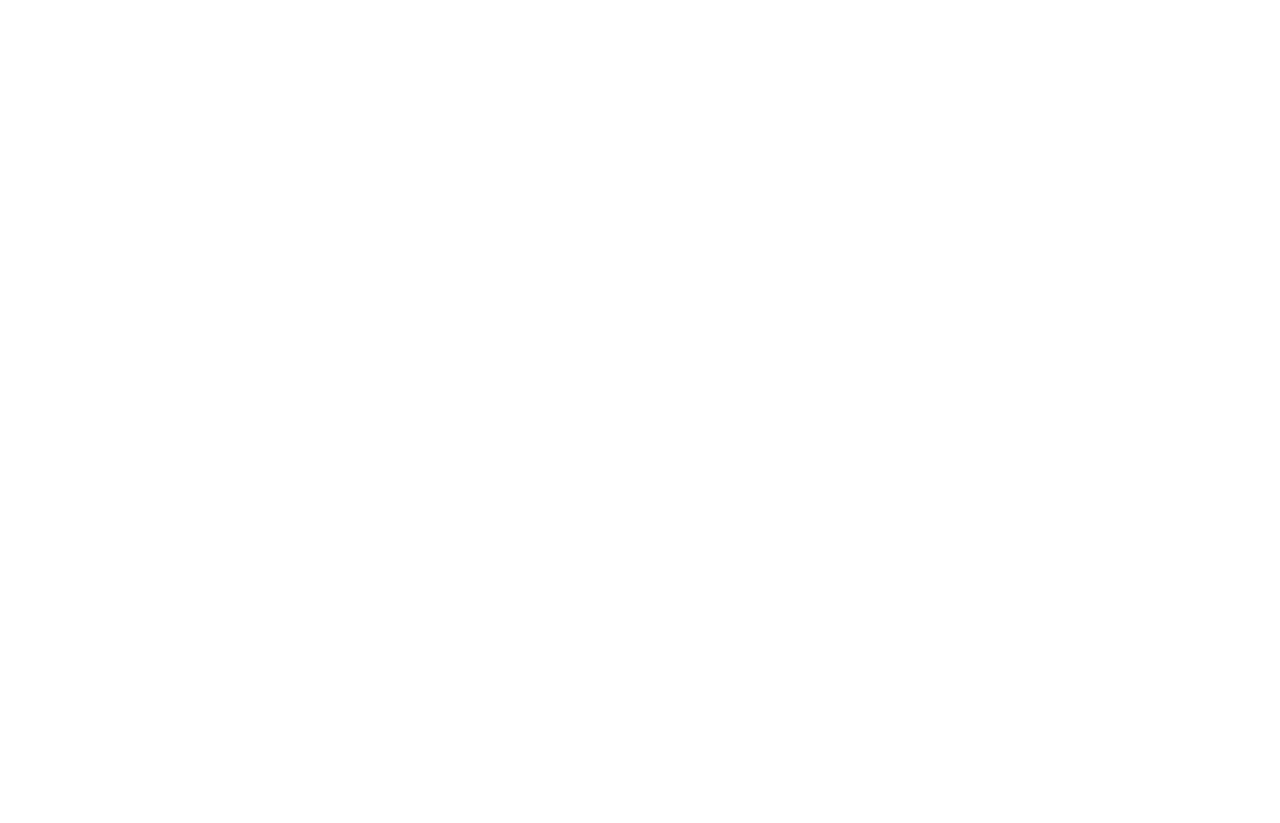
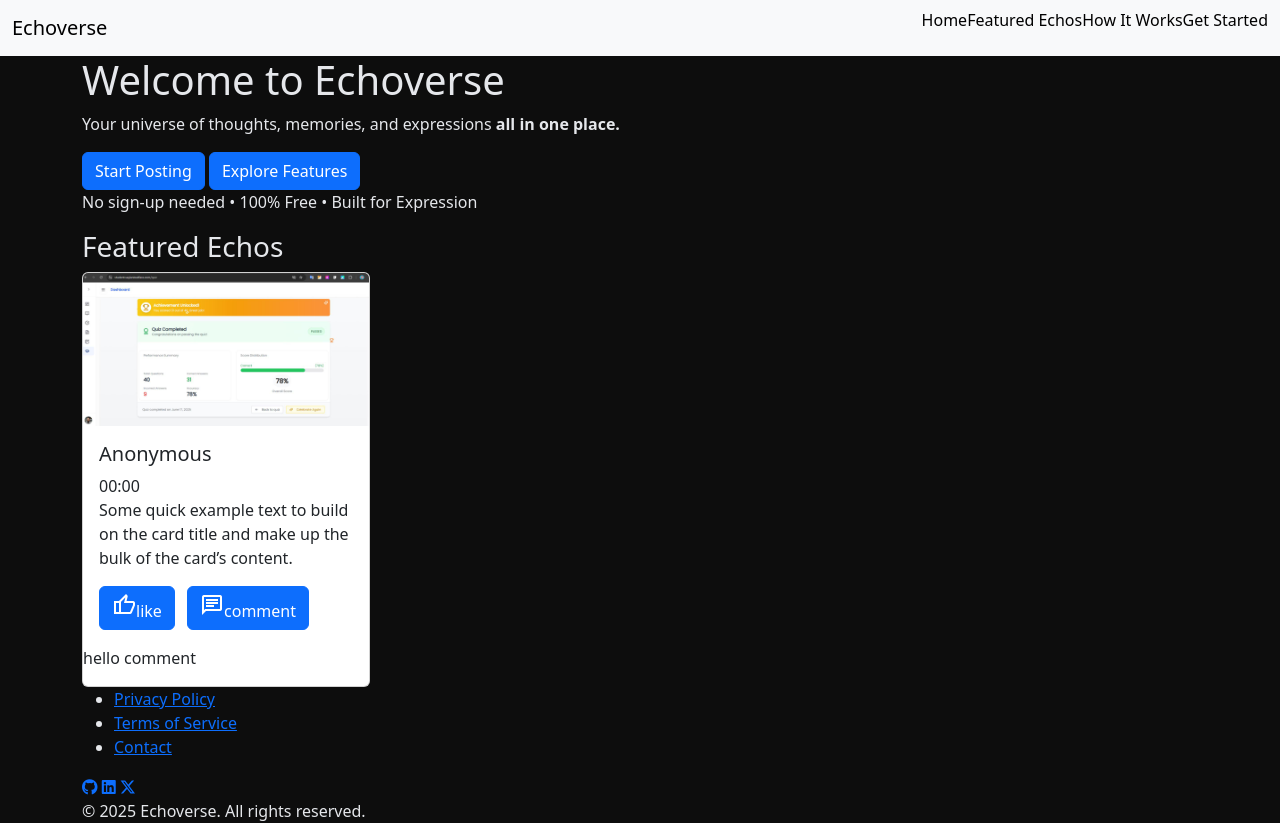
Before and after one commit to MAHasnain/Echoverse-Posting-app, a plain HTML site: page index.html in a window 1280 px wide. Before the commit the page ends 800 px from the top, so only its background shows below. Drawn offline with nearby package versions, Linux system fonts and the light colour scheme; a web font is replaced by a local one.

Commit message:
UI structure almost complete

```diff
--- a/app.js
+++ b/app.js
@@ -0,0 +1,16 @@
+const current_time = new Date();
+var posts = [
+    {
+        id: Date.now,
+        user_name: "anonymous",
+        text_content: "lorem ipsum",
+        bg_img: "img.jpg"
+    },
+    {
+        id: Date.now,
+        user_name: "anonymous",
+        post_time: current_time.toLocaleTimeString(),
+        text_content: "lorem ipsum",
+        bg_img: "img.jpg"
+    },
+]
--- a/index.html
+++ b/index.html
@@ -1,11 +1,137 @@
 <!DOCTYPE html>
 <html lang="en">
+
 <head>
-    <meta charset="UTF-8">
-    <meta name="viewport" content="width=device-width, initial-scale=1.0">
-    <title>Echoverse | Like your own universe of thoughts</title>
+  <meta charset="UTF-8">
+  <meta name="viewport" content="width=device-width, initial-scale=1.0">
+  <title>Echoverse | Like your own universe of thoughts</title>
+
+  <!-- icons -->
+
+  <link href="https://fonts.googleapis.com/css2?family=Material+Symbols+Outlined" rel="stylesheet" />
+
+  <!-- bootstrap -->
+
+  <link href="https://cdn.jsdelivr.net/npm/bootstrap@5.3.7/dist/css/bootstrap.min.css" rel="stylesheet"
+    integrity="sha384-LN+7fdVzj6u52u30Kp6M/trliBMCMKTyK833zpbD+pXdCLuTusPj697FH4R/5mcr" crossorigin="anonymous">
+  <link rel="stylesheet" href="style.css">
+
 </head>
+
 <body>
 
+  <nav class="navbar bg-body-tertiary">
+    <div class="container-fluid">
+      <a class="navbar-brand">Echoverse</a>
+
+      <div class="nav-items">
+
+        <ul class="nav-links d-flex">
+          <li><a href="#">Home</a></li>
+          <li><a href="#">Featured Echos</a></li>
+          <li><a href="#">How It Works</a></li>
+          <li><a href="#">Get Started</a></li>
+        </ul>
+      </div>
+    </div>
+  </nav>
+
+  <section>
+    <div class="container hero-section">
+
+      <h1>Welcome to Echoverse</h1>
+
+      <p>Your universe of thoughts, memories, and expressions <b>all in one place.</b></p>
+
+
+      <button type="button" class="btn btn-primary" data-toggle="modal" data-target="#exampleModalCenter">
+        Start Posting
+      </button>
+      <button type="button" class="btn btn-primary">
+        Explore Features
+      </button>
+
+      <!-- Button trigger modal -->
+      <!-- Modal -->
+      <div class="modal fade" id="exampleModalCenter" tabindex="-1" role="dialog"
+        aria-labelledby="exampleModalCenterTitle" aria-hidden="true">
+        <div class="modal-dialog modal-dialog-centered" role="document">
+          <div class="modal-content">
+            <div class="modal-header">
+              <h5 class="modal-title" id="exampleModalLongTitle">Create Echo</h5>
+              <button type="button" class="close" data-dismiss="modal" aria-label="Close">
+                <span aria-hidden="true">&times;</span>
+              </button>
+            </div>
+            <div class="modal-body">
+
+            </div>
+            <div class="modal-footer">
+              <button type="button" class="btn btn-secondary" data-dismiss="modal">Close</button>
+              <button type="button" class="btn btn-primary">Save changes</button>
+            </div>
+          </div>
+        </div>
+      </div>
+
+      <p class="small-text">No sign-up needed • 100% Free • Built for Expression</p>
+
+    </div>
+
+    <div class="container posts-section">
+      <h3>Featured Echos</h3>
+      <div class="posts">
+        <div class="card" style="width: 18rem;">
+          <img src="./result.jpg" class="card-img-top" alt="">
+          <div class="card-body">
+            <div class="user-img-circle"></div>
+            <div class="user_dets">
+              <h5 class="card-title">Anonymous</h5>
+              <span id="post_time" class="post_time">00:00</span>
+            </div>
+
+            <p class="card-text">Some quick example text to build on the card title and make up the bulk of the card’s
+              content.</p>
+            <a href="#" class="btn btn-primary me-md-2"><span class="material-symbols-outlined">
+                thumb_up
+              </span>like</a>
+            <a href="#" class="btn btn-primary me-md-2"><span class="material-symbols-outlined">
+                chat
+              </span>comment</a>
+          </div>
+          <p class="comment">hello comment</p>
+        </div>
+      </div>
+    </div>
+  </section>
+
+  <footer>
+    <div class="container footer-section">
+      <ul class="footer-links">
+        <li><a href="#">Privacy Policy</a></li>
+        <li><a href="#">Terms of Service</a></li>
+        <li><a href="#">Contact</a></li>
+      </ul>
+
+
+      <a href="#"><i class="fab fa-github"></i></a>
+      <a href="#"><i class="fab fa-linkedin"></i></a>
+      <a href="#"><i class="fab fa-x-twitter"></i></a>
+
+      <div class="sub-Footer">
+        <p>© 2025 Echoverse. All rights reserved.</p>
+      </div>
+
+    </div>
+  </footer>
+
+
+
+  <script src="https://cdn.jsdelivr.net/npm/bootstrap@5.3.7/dist/js/bootstrap.bundle.min.js"
+    integrity="sha384-ndDqU0Gzau9qJ1lfW4pNLlhNTkCfHzAVBReH9diLvGRem5+R9g2FzA8ZGN954O5Q"
+    crossorigin="anonymous"></script>
+  <script src="https://kit.fontawesome.com/6c4078df96.js" crossorigin="anonymous"></script>
+  <script src="app.js"></script>
 </body>
+
 </html>
--- /dev/null
+++ b/style.css
@@ -0,0 +1,89 @@
+@import url('https://fonts.googleapis.com/css2?family=Oxanium:wght@200..800&display=swap');
+
+@import url('https://fonts.googleapis.com/css2?family=Saira:ital,wght@0,100..900;1,100..900&display=swap');
+
+@import url('https://fonts.googleapis.com/css2?family=Saira+Semi+Condensed:wght@100;200;300;400;500;600;700;800;900&display=swap');
+
+/* .saira-semi-condensed-thin {
+  font-family: "Saira Semi Condensed", sans-serif;
+  font-weight: 100;
+  font-style: normal;
+}
+
+.saira-semi-condensed-extralight {
+  font-family: "Saira Semi Condensed", sans-serif;
+  font-weight: 200;
+  font-style: normal;
+}
+
+.saira-semi-condensed-light {
+  font-family: "Saira Semi Condensed", sans-serif;
+  font-weight: 300;
+  font-style: normal;
+}
+
+.saira-semi-condensed-regular {
+  font-family: "Saira Semi Condensed", sans-serif;
+  font-weight: 400;
+  font-style: normal;
+}
+
+.saira-semi-condensed-medium {
+  font-family: "Saira Semi Condensed", sans-serif;
+  font-weight: 500;
+  font-style: normal;
+}
+
+.saira-semi-condensed-semibold {
+  font-family: "Saira Semi Condensed", sans-serif;
+  font-weight: 600;
+  font-style: normal;
+}
+
+.saira-semi-condensed-bold {
+  font-family: "Saira Semi Condensed", sans-serif;
+  font-weight: 700;
+  font-style: normal;
+}
+
+.saira-semi-condensed-extrabold {
+  font-family: "Saira Semi Condensed", sans-serif;
+  font-weight: 800;
+  font-style: normal;
+}
+
+.saira-semi-condensed-black {
+  font-family: "Saira Semi Condensed", sans-serif;
+  font-weight: 900;
+  font-style: normal;
+} */
+
+
+
+* {
+    margin: 0;
+    padding: 0;
+    box-sizing: border-box;
+}
+
+html, body {
+    height: 100%;
+    width: 100%;
+}
+
+body {
+    background-color: #0D0D0D;
+    color: #E5E7EB;
+}
+
+.nav-items {}
+
+.nav-links {
+    list-style: none;
+
+}
+
+.nav-links a {
+    color: black;
+    text-decoration: none;
+}
```
Also changed, not shown: posts.json (added, +26 -0 lines), result.jpg (added).
